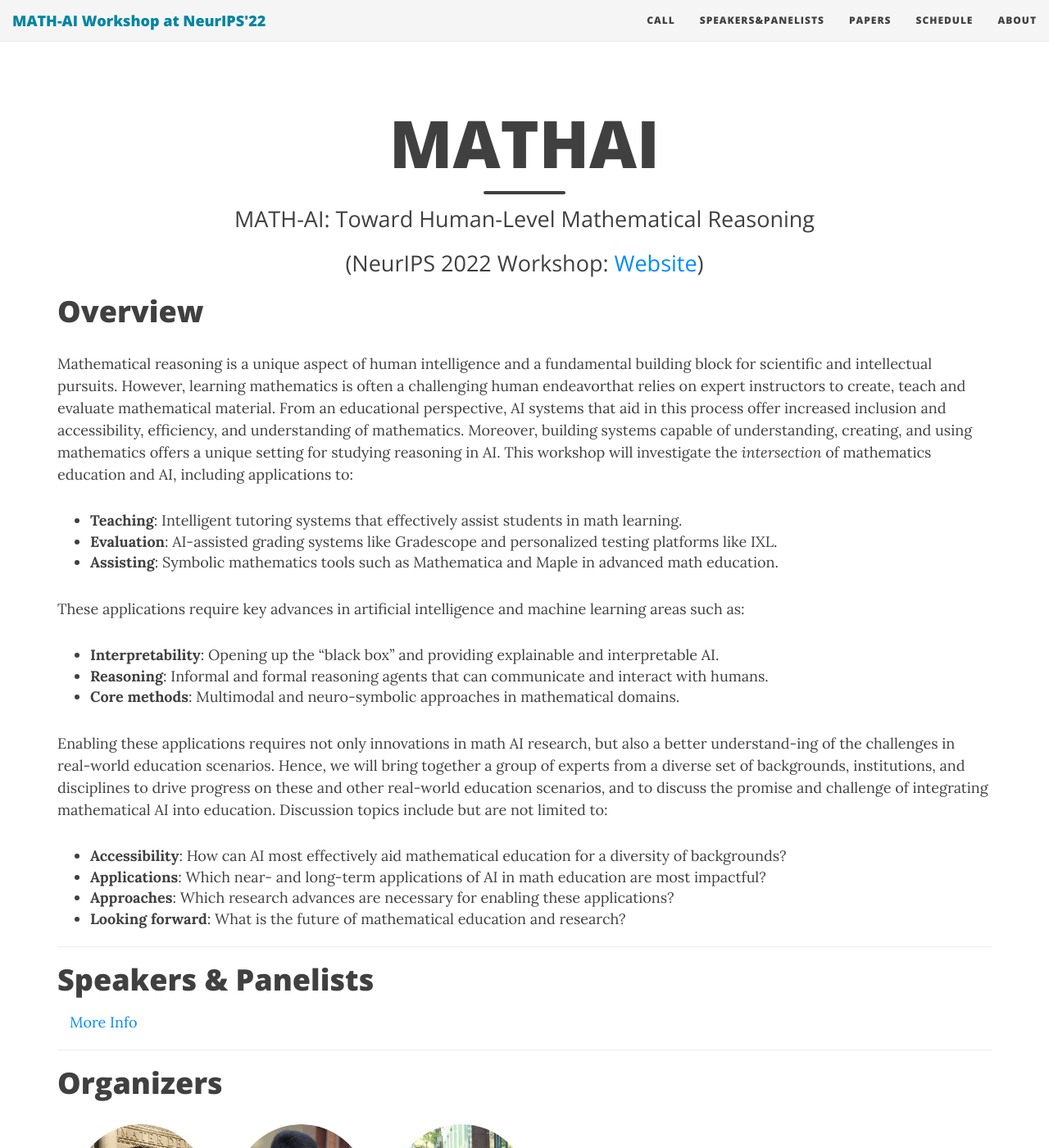
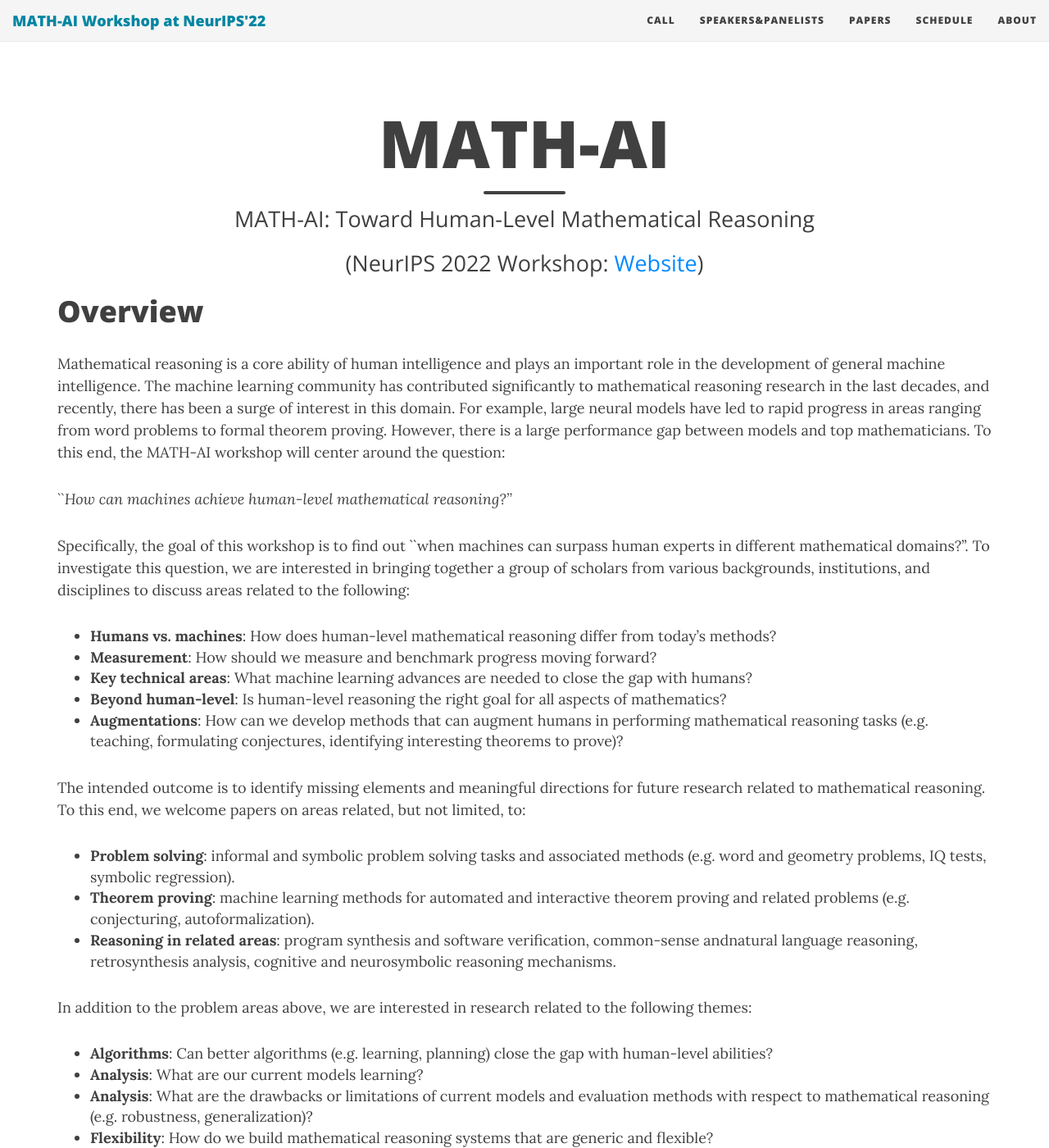
Before and after one commit to mathai-2023/mathai-2023.github.io, a Jekyll site: the page built from index.md, in a window 1280 px wide and 1400 px high. Shown: the whole window at 82% size. Built offline with Jekyll 4.4.1, drawn with Linux system fonts in a browser that asks for light colours; nearby versions of some CDN libraries; some of the changed text lies outside the part shown.

Commit message:
update index page

```diff
--- a/index.md
+++ b/index.md
@@ -1,12 +1,12 @@
 ---
 layout: page
-title: MATHAI
+title: MATH-AI
 subtitle: "MATH-AI: Toward Human-Level Mathematical Reasoning"
 # venue: "NeurIPS Workshop 2021, December 13, 2021"
 use-site-title: true
 ---
 <div class="venue" style="font-size: 27px; display: block; font-family: 'Open Sans', 'Helvetica Neue', Helvetica, Arial, sans-serif; font-weight: 300; color: #404040; text-align: center;">
-  (NeurIPS 2022 Workshop: <a href="https://neurips.cc/virtual/2021/workshop/21828" target="_blank">Website</a>)
+  (NeurIPS 2022 Workshop: <a href="https://neurips.cc/Conferences/2022" target="_blank">Website</a>)
 </div>
 
 
@@ -17,21 +17,31 @@ use-site-title: true
 
 # Overview
 
-Mathematical reasoning is a unique aspect of human intelligence and a fundamental building block for scientific and intellectual pursuits. However, learning mathematics is often a challenging human endeavorthat relies on expert instructors to create, teach and evaluate mathematical material.  From an educational perspective, AI systems that aid in this process offer increased inclusion and accessibility, efficiency, and understanding of mathematics.  Moreover, building systems capable of understanding, creating, and using mathematics offers a unique setting for studying reasoning in AI. This workshop will investigate the *intersection* of mathematics education and AI, including applications to:
-- **Teaching**: Intelligent tutoring systems that effectively assist students in math learning.
-- **Evaluation**: AI-assisted grading systems like Gradescope and personalized testing platforms like IXL.
-- **Assisting**: Symbolic mathematics tools such as Mathematica and Maple in advanced math education.
+Mathematical reasoning is a core ability of human intelligence and plays an important role in the development of general machine intelligence. The machine learning community has contributed significantly to mathematical reasoning research in the last decades, and recently, there has been a surge of interest in this domain. For example, large neural models have led to rapid progress in areas ranging from  word problems to formal theorem proving. However, there is a large performance gap between models and top mathematicians. To this end, the MATH-AI workshop will center around the question:
 
-These applications require key advances in artificial intelligence and machine learning areas such as:
-- **Interpretability**: Opening up the “black box” and providing explainable and interpretable AI.
-- **Reasoning**: Informal and formal reasoning agents that can communicate and interact with humans.
-- **Core methods**: Multimodal and neuro-symbolic approaches in mathematical domains.
+*``How can machines achieve human-level mathematical reasoning?''*
 
-Enabling these applications requires not only innovations in math AI research, but also a better understand-ing of the challenges in real-world education scenarios.  Hence, we will bring together a group of experts from a diverse set of backgrounds, institutions, and disciplines to drive progress on these and other real-world education scenarios, and to discuss the promise and challenge of integrating mathematical AI into education. Discussion topics include but are not limited to:
-- **Accessibility**: How can AI most effectively aid mathematical education for a diversity of backgrounds?
-- **Applications**: Which near- and long-term applications of AI in math education are most impactful?
-- **Approaches**: Which research advances are necessary for enabling these applications?
-- **Looking forward**: What is the future of mathematical education and research?
+Specifically, the goal of this workshop is to find out ``when machines can surpass human experts in different mathematical domains?". To investigate this question, we are interested in bringing together a group of scholars from various backgrounds, institutions, and disciplines to discuss areas related to the following:
+- **Humans vs. machines**: How does human-level mathematical reasoning differ from today's methods?
+- **Measurement**: How should we measure and benchmark progress moving forward?
+- **Key technical areas**: What machine learning advances are needed to close the gap with humans?
+- **Beyond human-level**: Is human-level reasoning the right goal for all aspects of mathematics?
+- **Augmentations**: How can we develop methods that can augment humans in performing mathematical reasoning tasks (e.g. teaching, formulating conjectures,  identifying interesting theorems to prove)?
+
+The intended outcome is to identify missing elements and meaningful directions for future research related to mathematical reasoning. To this end, we welcome papers on areas related, but not limited, to:
+
+- **Problem solving**: informal  and symbolic problem solving tasks and associated methods (e.g.  word and geometry problems, IQ tests, symbolic regression).
+- **Theorem proving**: machine learning methods for automated and interactive theorem proving and related problems (e.g. conjecturing, autoformalization).
+- **Reasoning in related areas**: program synthesis and software verification, common-sense andnatural language reasoning, retrosynthesis analysis, cognitive and neurosymbolic reasoning mechanisms.
+
+In addition to the problem areas above, we are interested in research related to the following themes:
+- **Algorithms**: Can better algorithms (e.g. learning, planning) close the gap with human-level abilities?
+- **Analysis**: What are our current models learning?
+- **Analysis**: What are the drawbacks or limitations of current models and evaluation methods with respect to mathematical reasoning (e.g. robustness, generalization)?
+- **Flexibility**: How do we build mathematical reasoning systems that are generic and flexible?
+- **Reliability**: How can we ensure that models generate reliable and trustworthy results?
+- **Transfer**: Can we leverage common structure between tasks to improve general mathematical ability?
+
 
 <!-- | ------------- |:-------------:|
 | **Submission** | October 09, 2020 (midnight Pacific Time) |
```
Also changed, not shown: cfp.md (+3 -6 lines).
